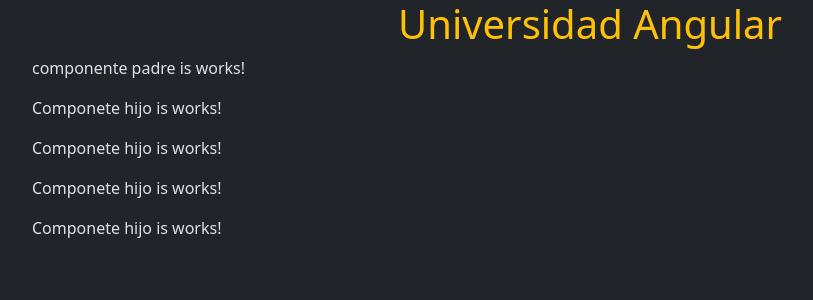
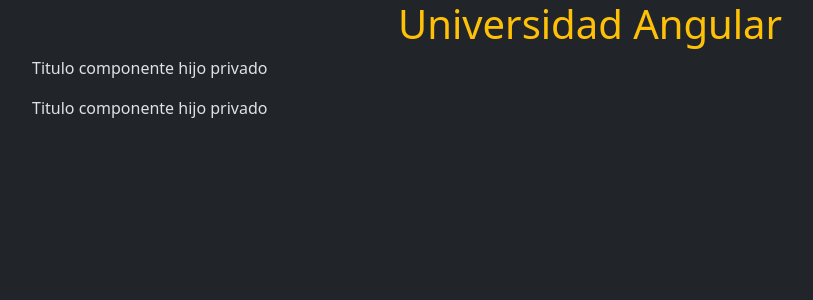
Before and after one commit to SamuelPProgramador/CursoAngular, an Angular app in the folder app-angular/: page / in a window 1280 px wide. Shown: the top 300 px of the page, without its empty margins (50-863 px from the left). Built offline with nearby package versions, Linux system fonts and the light colour scheme.

Commit message:
Estoy devuelta

```diff
--- a/app-angular/src/app/app.component.html
+++ b/app-angular/src/app/app.component.html
@@ -1,4 +1,4 @@
 <div class="container">
   <h1 class="text-center text-warning">{{title}}</h1>
-  <app-padre/>
+  <app-hijo/>
 </div>
--- a/app-angular/src/app/app.component.ts
+++ b/app-angular/src/app/app.component.ts
@@ -4,11 +4,14 @@
 import { ComponenteInlineComponent } from "./componente-inline/componente-inline.component";
 import { InterpolacionComponent } from "./interpolacion/interpolacion.component";
 import { PadreComponent } from "./padre/padre.component";
+import { HijoComponent } from "./hijo/hijo.component";
+
+
 
 @Component({
   selector: 'app-root',
   standalone: true,
-  imports: [RouterOutlet, NuevoComponenteComponent, ComponenteInlineComponent, InterpolacionComponent, PadreComponent],
+  imports: [RouterOutlet, NuevoComponenteComponent, ComponenteInlineComponent, InterpolacionComponent, PadreComponent, HijoComponent],
   templateUrl: './app.component.html',
   styleUrl: './app.component.css'
 })
--- /dev/null
+++ b/app-angular/src/app/hijo/hijo.component.html
@@ -0,0 +1,2 @@
+<p>{{mostrarTitulo}}</p>
+<p>{{getTitulo()}}</p>
--- /dev/null
+++ b/app-angular/src/app/hijo/hijo.component.ts
@@ -0,0 +1,20 @@
+import { Component } from '@angular/core';
+
+@Component({
+  selector: 'app-hijo',
+  standalone: true,
+  imports: [],
+  templateUrl: './hijo.component.html',
+  styleUrl: './hijo.component.css'
+})
+export class HijoComponent {
+  private titulo = "Titulo  componente hijo privado";
+
+  get mostrarTitulo(){
+    return this.titulo;
+  }
+  getTitulo(){
+    return this.titulo;
+  }
+
+}
--- a/app-angular/src/app/padre/hijo/hijo.component.html
+++ b/app-angular/src/app/padre/hijo/hijo.component.html
@@ -1 +1 @@
-<p>Componete hijo is works!</p>
+<p>hola</p>
```
Also changed, not shown: app-angular/src/app/hijo/hijo.component.css (added).
